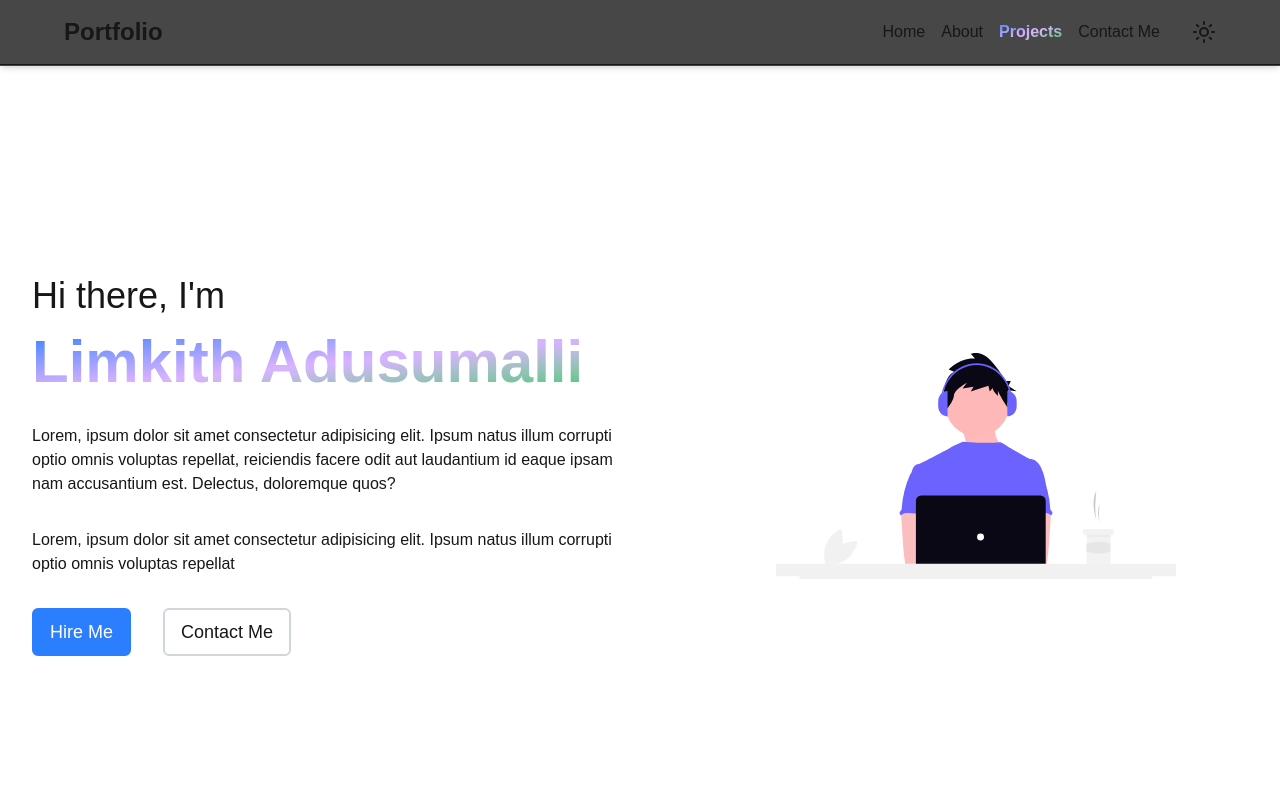
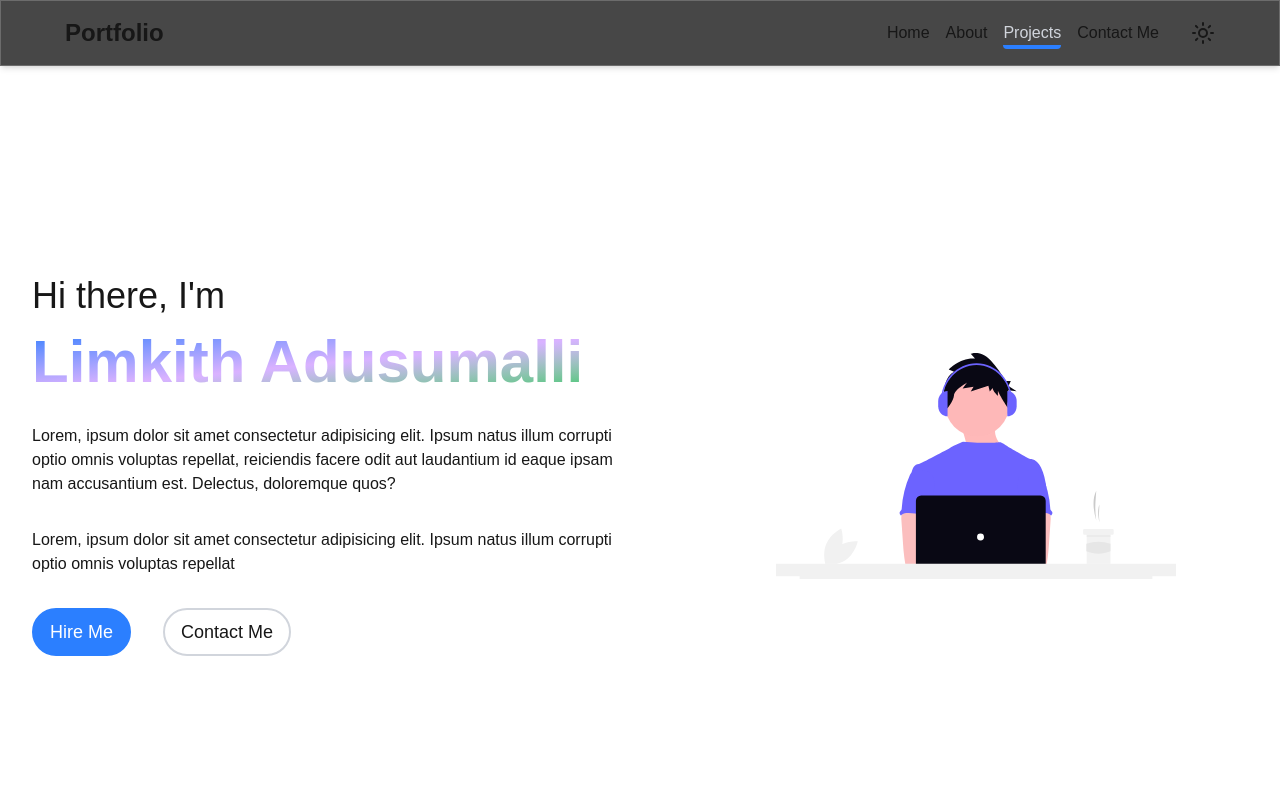
Before and after one commit to Likith123/myPortfolio, a Next.js app: page /projects in a window 1280 px wide. Shown: the top 800 px of the page. Built offline with nearby package versions, Linux system fonts and the light colour scheme.

Commit message:
Added Smooth scrolling animation

```diff
--- a/src/app/about/page.tsx
+++ b/src/app/about/page.tsx
@@ -5,16 +5,18 @@ import {
   programmingLanguagesIcons,
   toolsIcons,
 } from "@/lib/Icons";
+import { motion } from "motion/react";
 
 import Icons from "@/components/Icons";
 
 import ExperienceTimeline from "@/components/ui/Timeline";
-import { useRef } from "react";
 
-function About() {
-  const ref = useRef<HTMLDivElement>(null);
+function About({ref}: {ref: React.RefObject<HTMLElement | null>}) {
   return (
-    <section className="p-8 flex flex-col gap-8" ref={ref}>
+    <motion.section
+        className="p-8 flex flex-col gap-8 scroll-mt-16"
+        ref={ref}
+      >
       <h1 className="text-3xl font-bold text-center mt-8">About Me</h1>
       {/* About Myself */}
       <div className="bg-slate-600 p-8 rounded-md">
@@ -80,7 +82,7 @@ function About() {
       <div className="bg-slate-600 p-8 rounded-md">
         <ExperienceTimeline />
       </div>
-    </section>
+    </motion.section>
   );
 }
 
--- a/src/app/contactMe/page.tsx
+++ b/src/app/contactMe/page.tsx
@@ -1,8 +1,8 @@
 "use client";
 import Icons from "@/components/Icons";
 import { socialIcons } from "@/lib/Icons";
+import { motion } from "motion/react";
 import Form from "next/form";
-import { useRef } from "react";
 
 type InputProps = {
   name: string;
@@ -27,10 +27,10 @@ function Input({ name, label, placeholder, type = "text" }: InputProps) {
   );
 }
 
-function ContactMe() {
-  const ref = useRef<HTMLDivElement>(null);
+function ContactMe({ref}: {ref: React.RefObject<HTMLElement | null>}) {
   return (
-    <section className="w-full h-[100vh] md:flex-row" ref={ref}>
+    <motion.section
+        className="w-full h-[100vh] md:flex-row scroll-mt-16" ref={ref}>
       {/* <h1 className="text-4xl text-center font-bold mt-8">Contact Me</h1> */}
       <div className="flex flex-col w-full h-[100vh] md:flex-row">
         <div className="flex flex-1 flex-col items-center justify-center space-y-16 w-1/2 h-[100vh]">
@@ -100,22 +100,8 @@ function ContactMe() {
           </div>
         </div>
       </div>
-    </section>
+    </motion.section>
   );
 }
 
 export default ContactMe;
-/* <section>
-    <div>
-      Lorem ipsum dolor sit amet consectetur adipisicing elit. Hic libero voluptas repudiandae expedita odit laborum molestias animi at esse officia fugit labore obcaecati, veniam eius neque exercitationem maiores alias dignissimos.
-    </div>
-    <div>
-      <form action="">
-        {/* email, name, message & send button */
-//     </form>
-//     <hr />
-//     <div>
-//       {/* social icons like Github, LinkedIn, Twitter */}
-//     </div>
-//   </div>
-// </section>; */}
--- a/src/app/layout.tsx
+++ b/src/app/layout.tsx
@@ -3,10 +3,7 @@ import { Geist, Geist_Mono } from "next/font/google";
 import "./globals.css";
 
 import Navbar from "@/components/Navbar";
-import About from "./about/page";
-import Contact from "./contactMe/page";
-import Home from "./page";
-import Projects from "./projects/page";
+import Sections from "@/components/Sections";
 
 const geistSans = Geist({
   variable: "--font-geist-sans",
@@ -40,9 +37,10 @@ export const metadata: Metadata = {
   },
 };
 
+
 export default function RootLayout() {
   return (
-    <html lang="en">
+    <html lang="en" className="!scroll-smooth">
       <body
         className={`${geistSans.variable} ${geistMono.variable} antialiased relative min-h-screen`}
       >
@@ -53,10 +51,7 @@ export default function RootLayout() {
         />
         <Navbar />
         <main>
-          <Home />
-          <About />
-          <Projects />
-          <Contact />
+          <Sections />
         </main>
       </body>
     </html>
--- a/src/app/page.tsx
+++ b/src/app/page.tsx
@@ -2,9 +2,12 @@
 
 import { motion } from "motion/react";
 import Image from "next/image";
-import { useRef } from "react";
-export default function Home() {
-  const ref = useRef<HTMLDivElement>(null);
+import Link from "next/link";
+export default function Home({
+  ref,
+}: {
+  ref: React.RefObject<HTMLElement | null>;
+}) {
   return (
     <motion.section
       className="flex w-full h-[100vh] items-center justify-center"
@@ -33,12 +36,18 @@ export default function Home() {
           illum corrupti optio omnis voluptas repellat
         </p>
         <div className="flex space-x-8 text-lg">
-          <button className="px-4 py-2 border-2 border-blue-500 rounded-md bg-blue-500 text-white">
+          <Link
+            href=""
+            className="px-4 py-2 border-2 border-blue-500 rounded-full bg-blue-500 text-white"
+          >
             Hire Me
-          </button>
-          <button className="px-4 py-2 border-2 border-gray-300 rounded-md">
+          </Link>
+          <Link
+            href=""
+            className="px-4 py-2 border-2 border-gray-300 rounded-full"
+          >
             Contact Me
-          </button>
+          </Link>
         </div>
       </motion.div>
       <motion.div
--- a/src/app/projects/page.tsx
+++ b/src/app/projects/page.tsx
@@ -1,8 +1,9 @@
 "use client";
-import { LinkIcon } from "lucide-react";
+import { motion } from "motion/react";
 import Image from "next/image";
 import Link from "next/link";
-import { useRef } from "react";
+
+import { LinkIcon } from "lucide-react";
 import { FaGithub } from "react-icons/fa6";
 
 const projectsList = [
@@ -22,10 +23,9 @@ const projectsList = [
   },
 ];
 
-function Projects() {
-  const ref = useRef<HTMLDivElement>(null);
+function Projects({ ref }: { ref: React.RefObject<HTMLElement | null> }) {
   return (
-    <section className="p-8 flex flex-col gap-8" ref={ref}>
+    <motion.section className="p-8 flex flex-col gap-8 scroll-mt-16" ref={ref}>
       <h1 className="text-3xl font-bold text-center mt-8">Projects</h1>
       <div className="flex flex-col items-center justify-center gap-4">
         {/* Project listings will go here */}
@@ -77,7 +77,7 @@ function Projects() {
           </div>
         ))}
       </div>
-    </section>
+    </motion.section>
   );
 }
 
--- a/src/components/NavLinks.tsx
+++ b/src/components/NavLinks.tsx
@@ -1,5 +1,6 @@
 "use client";
 
+import { motion } from "motion/react";
 import Link from "next/link";
 import { usePathname } from "next/navigation";
 
@@ -9,22 +10,27 @@ const navItems = {
   "/projects": "Projects",
   "/contactMe": "Contact Me",
 };
-
+// font-semibold border-b-4 border-white rounded-b-md
 function NavLinks() {
   const pathname = usePathname();
   return (
     <>
       {Object.entries(navItems).map(([key, value]) => (
-        <Link
-          key={key}
-          href={key}
-          className={
-            pathname === key
-              ? "bg-gradient-to-br from-blue-500 via-purple-300 bg-blend-overlay to-green-500 font-bold text-transparent bg-clip-text"
-              : ""
-          }
-        >
-          {value}
+        <Link key={key} href={key}>
+          <motion.span
+            className={
+              pathname === key
+                ? "relative pb-2 after:content-[''] after:absolute after:bottom-0 after:left-0 after:w-full after:h-[4px] after:bg-blue-500 after:rounded-b-lg text-gray-300"
+                : "relative pb-2 after:content-[''] after:absolute after:bottom-0 after:left-0 after:w-0"
+            }
+            transition={{
+              type: "spring",
+              stiffness: 380,
+              damping: 30,
+            }}
+          >
+            {value}
+          </motion.span>
         </Link>
       ))}
     </>
--- a/src/components/Navbar.tsx
+++ b/src/components/Navbar.tsx
@@ -6,7 +6,7 @@ function Navbar() {
   return (
     <header className="sticky top-0 z-10 bg-[#0a0a0a]/75 shadow-md blur-backdrop-filter backdrop-filter backdrop-blur-lg">
       <nav className="">
-        <div className="flex items-center justify-between px-16 py-4">
+        <div className="flex items-center justify-between px-16 py-4 border border-white/20">
           <div className="text-2xl font-bold">
             <Link href="/">Portfolio</Link>
           </div>
@@ -15,7 +15,6 @@ function Navbar() {
             <LightDarkToggle />
           </div>
         </div>
-        <hr className="h-0.5"></hr>
       </nav>
     </header>
   );
--- /dev/null
+++ b/src/components/Sections.tsx
@@ -0,0 +1,44 @@
+"use client";
+import { usePathname, useRouter } from "next/navigation";
+import { useEffect, useRef } from "react";
+
+import About from "@/app/about/page";
+import Contact from "@/app/contactMe/page";
+import Home from "@/app/page";
+import Projects from "@/app/projects/page";
+
+function Sections() {
+  const router = useRouter();
+  const pathname = usePathname();
+
+  const homeRef = useRef<HTMLElement | null>(null);
+  const aboutRef = useRef<HTMLElement | null>(null);
+  const projectsRef = useRef<HTMLElement | null>(null);
+  const contactRef = useRef<HTMLElement | null>(null);
+
+  // Map routes to refs
+  const sections: Record<string, React.RefObject<HTMLElement | null>> = {
+    "/": homeRef,
+    "/about": aboutRef,
+    "/projects": projectsRef,
+    "/contactMe": contactRef,
+  };
+
+  useEffect(() => {
+    const targetRef: React.RefObject<HTMLElement | null> = sections[pathname];
+    if (targetRef?.current) {
+      targetRef.current?.scrollIntoView({ behavior: "smooth" });
+    }
+  }, [pathname]);
+
+  return (
+    <>
+      <Home ref={homeRef} />
+      <About ref={aboutRef} />
+      <Projects ref={projectsRef} />
+      <Contact ref={contactRef} />
+    </>
+  );
+}
+
+export default Sections;
```
